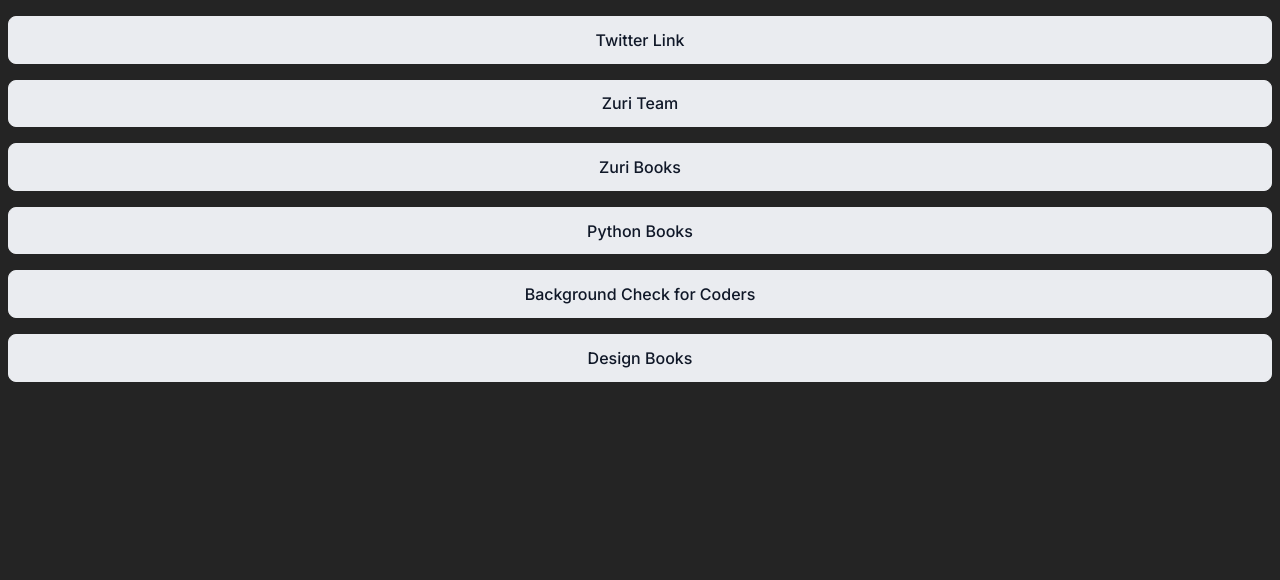
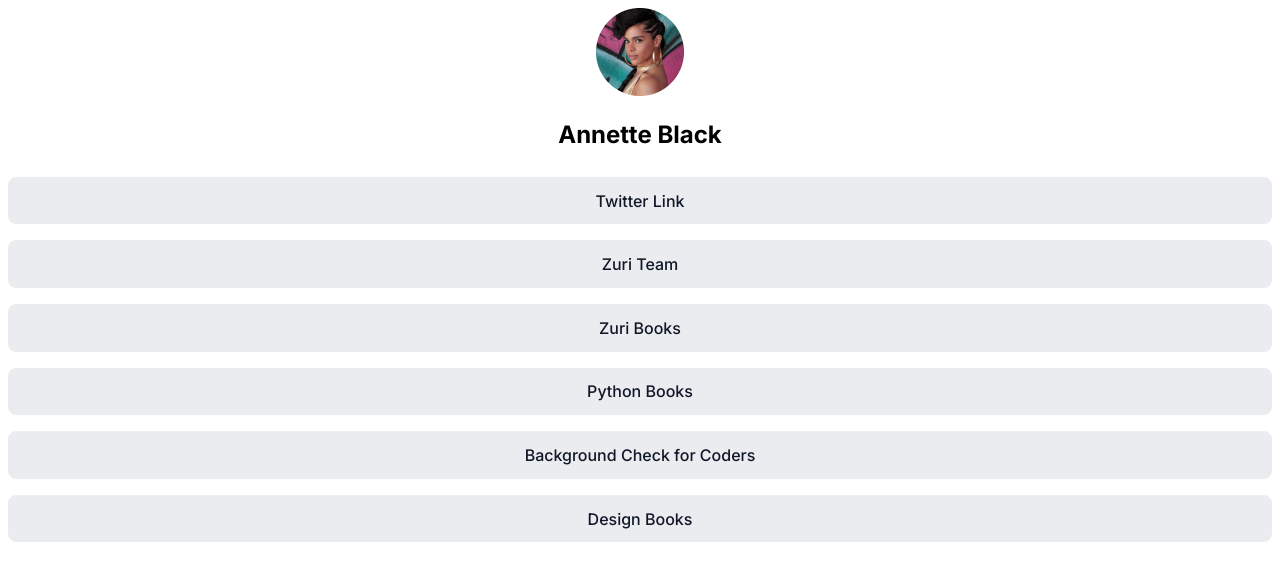
Before and after one commit to ickynavigator/hng9-task1, a React (Vite) app: page / in a window 1280 px wide. Shown: the top 580 px of the page. Built offline with nearby package versions, Linux system fonts and the light colour scheme.

Commit message:
Add profile photo, name, twitter and slack

```diff
--- a/src/App.tsx
+++ b/src/App.tsx
@@ -1,10 +1,17 @@
 import LinkButton from '@Comp/LinkButton';
-import { constantLinks, twitter } from './info';
+import ProfilePhoto from '@Comp/ProfilePhoto';
+import { constantLinks, name, slackName, twitter } from './info';
 
 const App: React.FC = () => {
   return (
     <div className="App">
-      <LinkButton title={'Twitter Link'} url={twitter} />
+      <ProfilePhoto />
+
+      <h2>{name}</h2>
+
+      <LinkButton id={'twitter'} title={'Twitter Link'} url={twitter} />
+      <LinkButton id={'slack'} title={slackName} />
+
       {constantLinks.map(({ link, title, id }) => (
         <LinkButton key={id} id={id} title={title} url={link} />
       ))}
--- a/src/index.scss
+++ b/src/index.scss
@@ -3,5 +3,15 @@
 :root {
   font-family: Inter, Avenir, Helvetica, Arial, sans-serif;
   font-size: 16px;
-  background-color: #242424;
+  background-color: white;
 }
+
+.App {
+  display: flex;
+  flex-direction: column;
+  align-items: center;
+}
+
+#slack {
+  display: none;
+}
```
